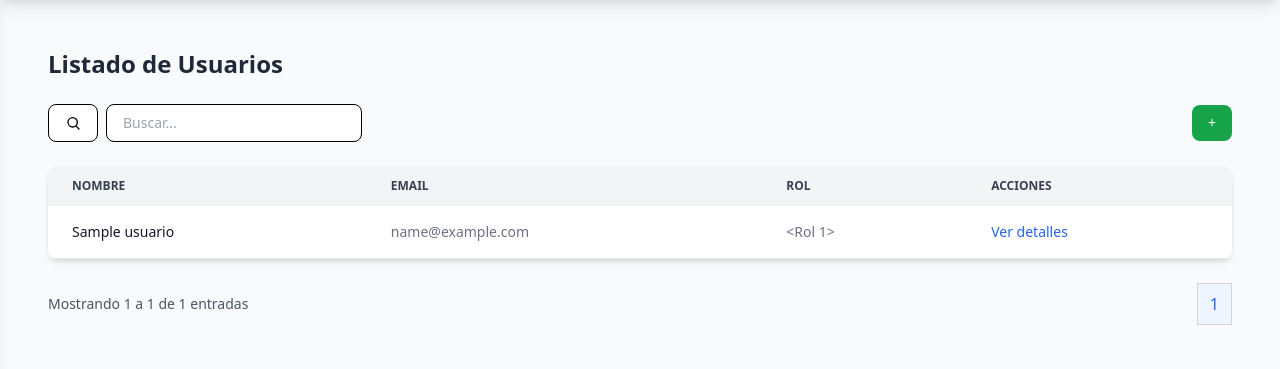
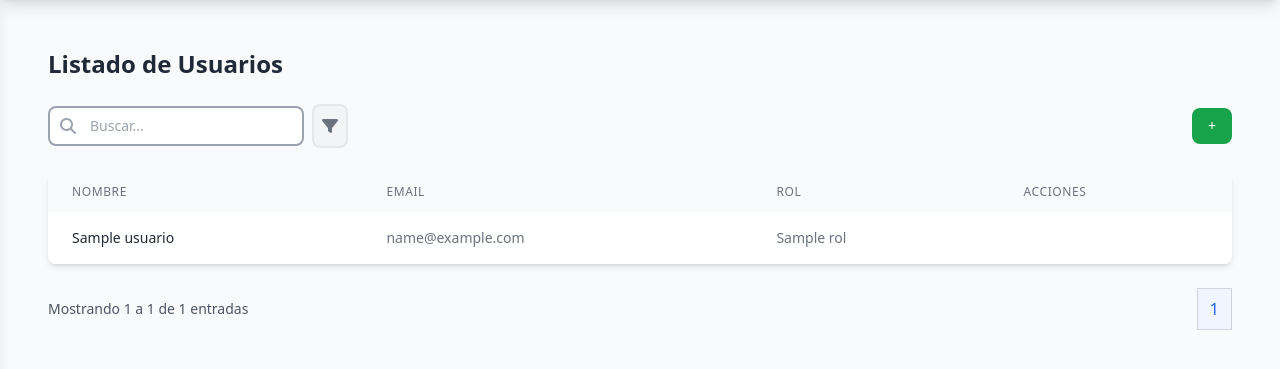
Before and after one commit to IDGS-802-21002866/CloudBrew, a Flask app: page /usuarios in a window 1280 px wide. Shown: the part 64-433 px from the top of the page. Run offline with Flask 3, Linux system fonts and the light colour scheme; a user stored in the database is signed in; tables that the repository leaves empty hold one stand-in row (values such as "Sample post"); style sheets or scripts are compiled from the project's sources; parts of the project's set-up code (start-up, migrations or seed data) failed here and were passed over.

Commit message:
fix: rol y estandarizacion de html

```diff
--- a/app/__init__.py
+++ b/app/__init__.py
@@ -24,6 +24,7 @@ def create_app():
     from app.modules.main import bp as main_bp
     from app.modules.proveedores import bp as proveedores_bp
     from app.modules.usuarios import bp as usuarios_bp
+    from app.modules.proc_prod import bp as proc_prod_bp
     from app.modules.unidades_medida import bp as unidades_medida_bp
     from app.modules.materias_primas import bp as materias_primas_bp
     from app.modules.presentaciones import bp as presentaciones_bp
@@ -54,6 +55,7 @@ def create_app():
         unidades_medida_bp,
         materias_primas_bp,
         presentaciones_bp,
+        proc_prod_bp,
         compras_bp,
     ]
 
--- a/app/modules/__init__.py
+++ b/app/modules/__init__.py
@@ -12,6 +12,7 @@ __all__ = [
     "Rol",
     "Proveedor",
     "Compra",
+    "ProcesoProductivo",
     "DetalleCompra",
     "MateriaPrima",
     "UnidadMedida",
--- a/app/modules/proveedores/model.py
+++ b/app/modules/proveedores/model.py
@@ -1,8 +1,9 @@
+from flask_security.core import UserMixin
 from flask_sqlalchemy import SQLAlchemy
 from app import db
 
 
-class Proveedor(db.Model):
+class Proveedor(db.Model,UserMixin):
     __tablename__ = "proveedor"
 
     id = db.Column(db.Integer, primary_key=True)
--- a/app/modules/usuarios/repository.py
+++ b/app/modules/usuarios/repository.py
@@ -33,7 +33,7 @@ def insertar_usuario(form):
             nombre=form.nombre.data,
             email=form.email.data,
             password=generate_password_hash(form.password.data),
-            rol=form.rol.data,
+            rol_id=form.rol.data,
             activo=form.activo.data if hasattr(form, "activo") else True,
         )
         db.session.add(nuevo_usuario)
@@ -63,7 +63,7 @@ def modificar_usuario(id_usuario, form):
 
         usuario.nombre = form.nombre.data
         usuario.email = form.email.data
-        usuario.rol = form.rol.data
+        usuario.rol_id = form.rol.data
 
         if form.password.data:
             usuario.password = generate_password_hash(form.password.data)
@@ -77,6 +77,7 @@ def modificar_usuario(id_usuario, form):
         raise
     except Exception as e:
         db.session.rollback()
+        print(e)
         raise ValueError("Error inesperado al modificar usuario")
 
 
--- a/app/modules/usuarios/routes.py
+++ b/app/modules/usuarios/routes.py
@@ -56,7 +56,7 @@ def detalles():
         return render_template("detalle_usuario.html", form=form, usuario=usuario)
     except ValueError as e:
         flash(str(e), "danger")
-        return redirect(url_for("usuarios.index"))
+        return redirect(url_for("usuarios.listar"))
 
 
 @bp.route("/usuarios/insertar", methods=["POST"])
@@ -66,7 +66,7 @@ def insert():
         try:
             service.crear_usuario(form)
             flash("Usuario creado correctamente", "success")
-            return redirect(url_for("usuarios.index"))
+            return redirect(url_for("usuarios.listar"))
         except ValueError as e:
             flash(str(e), "danger")
     else:
@@ -82,7 +82,7 @@ def eliminar():
         flash("Usuario eliminado correctamente", "success")
     except ValueError as e:
         flash(str(e), "danger")
-    return redirect(url_for("usuarios.index"))
+    return redirect(url_for("usuarios.listar"))
 
 
 @bp.route("/usuarios/actualizar", methods=["POST"])
@@ -97,4 +97,4 @@ def modificar():
             flash(str(e), "danger")
     else:
         flash("Verifique los datos ingresados", "danger")
-    return redirect(url_for("usuarios.index"))
+    return redirect(url_for("usuarios.listar"))
--- a/app/modules/usuarios/templates/detalle_usuario.html
+++ b/app/modules/usuarios/templates/detalle_usuario.html
@@ -4,7 +4,7 @@
 <!-- Header -->
 <div class="p-6 max-w-3xl mx-auto">
   <div class="flex items-center gap-3 mb-6">
-    <a href="{{ url_for('usuarios.index') }}"
+    <a href="{{ url_for('usuarios.listar') }}"
         class="text-gray-500 hover:text-gray-800 text-xl  font-bold">
         <
     </a>
--- a/app/modules/usuarios/templates/lista_usuario.html
+++ b/app/modules/usuarios/templates/lista_usuario.html
@@ -3,33 +3,36 @@
 
 <div class="p-6">
 
-  <!-- TÍTULO -->
   <div class="mb-6">
   <h1 class="text-2xl font-bold text-gray-800">
     Listado de Usuarios
   </h1>
 </div>
 
-  <!-- BUSQUEDA + BOTÓN -->
-  <div class="flex flex-col md:flex-row md:items-center md:justify-between gap-4 mb-6">
+<div class="mb-6 flex flex-col md:flex-row md:items-center md:justify-between gap-4">
 
-    <form method="GET" action="{{ url_for('usuarios.index') }}" class="flex gap-2 w-full md:w-auto">
+  <form method="GET" action="{{ url_for('usuarios.listar') }}" class="flex items-center gap-2 w-full md:w-auto">
+
+    <div class="relative w-full md:w-64">
+      <span class="absolute inset-y-0 left-0 flex items-center pl-3 pointer-events-none">
+        <i class="fa-solid fa-magnifying-glass text-gray-400"></i>
+      </span>
+      <input
+        type="text"
+        name="q"
+        placeholder="Buscar..."
+        value="{{ request.args.get('q', '') }}"
+        class="w-full pl-10 pr-4 py-2 text-sm border-2 border-gray-400 rounded-lg focus:outline-none focus:border-[#6C9AD0] transition-colors"
+      >
+    </div>
+
     <button
       type="submit"
-        class="flex items-center gap-2 px-4 py-2 text-sm font-medium text-black bg-white border border-black rounded-lg hover:bg-gray-100"
+      class="p-2 bg-gray-100 rounded-lg border-2 border-gray-200 hover:bg-gray-200 transition"
     >
-        <svg xmlns="http://www.w3.org/2000/svg" class="w-4 h-4" fill="none" viewBox="0 0 24 24" stroke="currentColor">
-          <path stroke-linecap="round" stroke-linejoin="round" stroke-width="2"
-                d="M21 21l-4.35-4.35m1.85-5.65a7 7 0 11-14 0 7 7 0 0114 0z" />
-        </svg>
+      <i class="fa-solid fa-filter text-gray-500"></i>
     </button>
-      <input
-        type="text"
-        name="querry"
-        placeholder="Buscar..."
-        value="{{ request.args.get('q', '') }}"
-        class="w-full md:w-64 px-4 py-2 text-sm border border-black rounded-lg focus:ring-0 focus:border-black"
-      >
+
   </form>
 
   <a
@@ -38,38 +41,34 @@
   >
     +
   </a>
+
 </div>
-
-  <!-- TABLA -->
   <div class="relative overflow-x-auto shadow-md sm:rounded-lg">
   <table class="w-full text-sm text-left text-gray-500">
 
-      <thead class="text-xs text-gray-700 uppercase bg-gray-100">
+    <thead class="bg-gray-50">
       <tr>
-          <th class="px-6 py-3">Nombre</th>
-          <th class="px-6 py-3">Email</th>
-          <th class="px-6 py-3">Rol</th>
-          <th class="px-6 py-3">Acciones</th>
+        <th class="px-6 py-3 text-left text-xs font-medium text-gray-500 uppercase tracking-wider">Nombre</th>
+        <th class="px-6 py-3 text-left text-xs font-medium text-gray-500 uppercase tracking-wider">Email</th>
+        <th class="px-6 py-3 text-left text-xs font-medium text-gray-500 uppercase tracking-wider">Rol</th>
+        <th class="px-6 py-3 text-left text-xs font-medium text-gray-500 uppercase tracking-wider">Acciones</th>
       </tr>
     </thead>
 
-      <tbody>
+    <tbody class="bg-white divide-y divide-gray-200">
       {% for usuario in usuarios %}
-        <tr class="bg-white border-b hover:bg-gray-50">
-          <td class="px-6 py-4 font-medium text-gray-900">
+      <tr class="hover:bg-gray-50 transition">
+        <td class="px-6 py-4 whitespace-nowrap text-gray-800">
           {{ usuario.nombre }}
         </td>
-          <td class="px-6 py-4">
+        <td class="px-6 py-4 whitespace-nowrap">
           {{ usuario.email }}
         </td>
-          <td class="px-6 py-4">
-            {{ usuario.rol }}
+        <td class="px-6 py-4 whitespace-nowrap">
+          {{ usuario.rol.name }}
         </td>
-          <td class="px-6 py-4">
-            <a href="/usuarios/detalles?id={{ usuario.id }}"
-               class="text-blue-600 hover:underline">
-              Ver detalles
-            </a>
+        <td class="px-6 py-4 whitespace-nowrap">
+          <!-- acciones -->
         </td>
       </tr>
       {% endfor %}
@@ -90,14 +89,14 @@
     <div class="inline-flex items-center -space-x-px">
 
       {% if pagination.has_prev %}
-      <a href="{{ url_for('usuarios.index', page=pagination.prev_num) }}"
+      <a href="{{ url_for('usuarios.listar', page=pagination.prev_num) }}"
          class="px-3 py-2 text-gray-500 bg-white border border-gray-300 rounded-l-lg hover:bg-gray-100">
         Previous
       </a>
       {% endif %}
 
       {% for p in pagination.pages %}
-      <a href="{{ url_for('usuarios.index', page=p) }}"
+      <a href="{{ url_for('usuarios.listar', page=p) }}"
          class="px-3 py-2 border border-gray-300
          {% if p == pagination.page %}
            text-blue-600 bg-blue-50
```
Also changed, not shown: app/modules/proc_prod/templates/lista_procprod.html (+41 -22 lines), app/modules/proveedores/templates/proveedores/lista_proveedor.html (+51 -30 lines), app/modules/usuarios/form.py (+8 -8 lines). Lines whose indentation alone changed are shown as unchanged.
